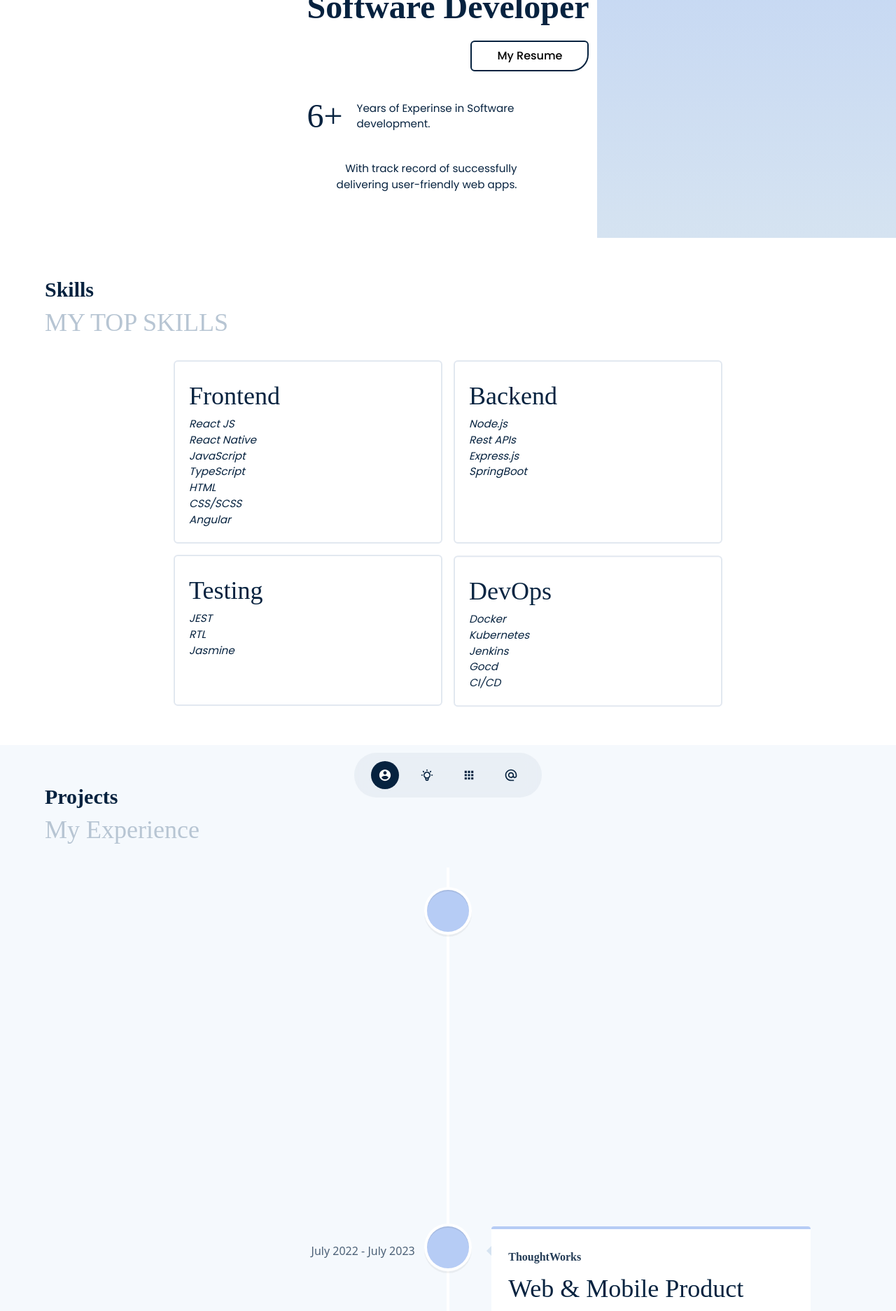
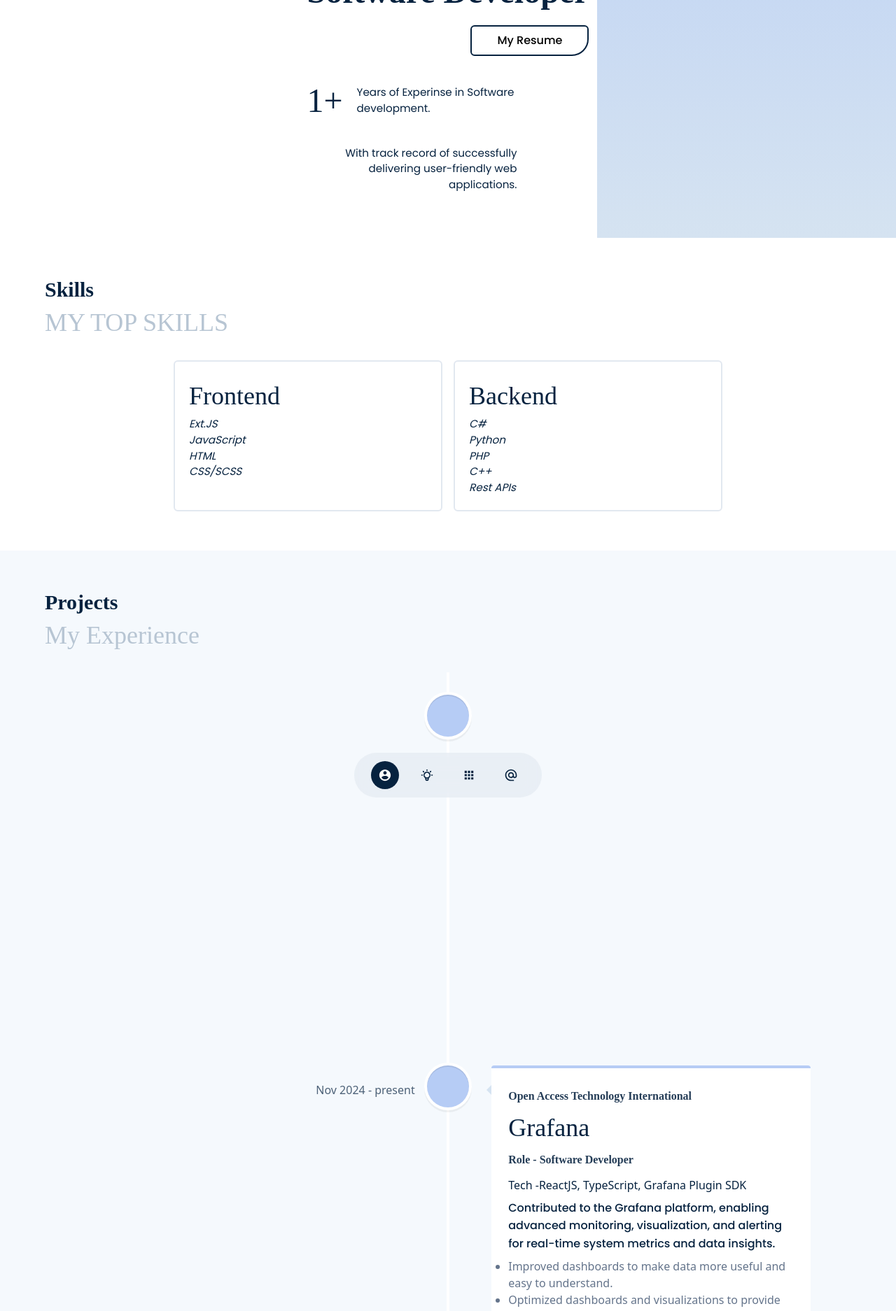
Before and after one commit to Kanish666/kanishPortfolio, a React (Vite) app: page / in a window 1280 px wide. Shown: the part 460-2334 px from the top of the page at 70% size. Built offline with nearby package versions, Linux system fonts and the light colour scheme; a web font is replaced by a local one.

Commit message:
Your commit message here

```diff
--- a/index.html
+++ b/index.html
@@ -4,7 +4,7 @@
     <meta charset="UTF-8" />
     <link rel="icon" type="image/svg+xml" href="./src/assets/images/logo1.png" />
     <meta name="viewport" content="width=device-width, initial-scale=1.0" />
-    <title>Palvi Dhawan</title>
+    <title>Kanish Dhawan</title>
   </head>
   <body>
     <div id="root"></div>
--- a/src/Content.js
+++ b/src/Content.js
@@ -10,18 +10,22 @@ import { IoMdApps } from "react-icons/io";
 export const content = {
   nav: [
     {
+      text: "Home",
       link: "#home",
       icon: IoMdContact,
     },
     {
+      text: "Skills",
       link: "#skills",
       icon: HiOutlineLightBulb,
     },
     {
+      text: "Projects",
       link: "#projects",
       icon: IoMdApps,
     },
     {
+      text: "Contact",
       link: "#contact",
       icon: MdAlternateEmail,
     },
@@ -32,11 +36,11 @@ export const content = {
     LastName: "DHAWAN",
     hero_content: [
       {
-        count: "6+",
+        count: "1+",
         text: "Years of Experinse in Software development.",
       },
       {
-        text: "With track record of successfully delivering user-friendly web apps.",
+        text: "With track record of successfully delivering user-friendly web applications.",
       },
 
     ],
@@ -47,20 +51,20 @@ export const content = {
     skills_content: [
       {
         name: "Frontend",
-        para: ["React JS", "React Native", "JavaScript", "TypeScript", "HTML", "CSS/SCSS", "Angular"],
+        para: ["Ext.JS",  "JavaScript", "HTML", "CSS/SCSS"],
       },
       {
         name: "Backend",
-        para: ["Node.js", "Rest APIs", "Express.js", "SpringBoot"],
+        para: ["C#", "Python", "PHP", "C++","Rest APIs"],
       },
-      {
-        name: "Testing",
-        para: ["JEST  ", "RTL", "Jasmine"],
-      },
-      {
-        name: "DevOps",
-        para: ["Docker", "Kubernetes", "Jenkins", "Gocd", "CI/CD"],
-      }
+      // {
+      //   name: "Testing",
+      //   para: ["JEST  ", "RTL", "Jasmine"],
+      // },
+      // {
+      //   name: "DevOps",
+      //   para: ["Docker", "Kubernetes", "Jenkins", "Gocd", "CI/CD"],
+      // }
     ],
     icon: MdArrowForward,
   },
@@ -69,24 +73,24 @@ export const content = {
     subtitle: "GET IN TOUCH",
     social_media: [
       {
-        text: "palvidhawan8@gmail.com",
+        text: "kanishdhawan2@gmail.com",
         icon: GrMail,
-        link: "mailto:palvidhawan8@gmail.com",
+        link: "mailto:kanishdhawan2@gmail.com",
       },
       {
-        text: "+91 8284913477",
+        text: "+91 9876062575",
         icon: MdCall,
-        link: "https://wa.me/8284913477",
+        link: "https://wa.me/9876062575",
       },
       {
-        text: "palvi-dhawan",
+        text: "kanish-dhawan",
         icon: FaLinkedin,
-        link: "https://www.linkedin.com/in/palvi-dhawan-5a1241136/",
+        link: "https://www.linkedin.com/in/kanish-dhawan/",
       },
       {
-        text: "palvi8",
+        text: "Kanish666",
         icon: FaGithub,
-        link: "https://github.com/palvi8",
+        link: "https://github.com/Kanish666",
       },
     ],
   },
--- a/src/components/Hero.jsx
+++ b/src/components/Hero.jsx
@@ -1,7 +1,7 @@
 import { content } from "../Content";
 const Hero = () => {
   const { hero } = content;
-const openResume = () => window.open('https://drive.google.com/file/d/1IGIWRNZSQ8Blf2wvcr5R2szsEjXtWbAX/view?usp=sharing', '_blank')
+const openResume = () => window.open('https://drive.google.com/file/d/1Lb6J40GFcO4y2Kj45LFHuPekKy_fNVh2/view?usp=sharing', '_blank')
   return (
     <section id="home" className="overflow-hidden">
       <div className="min-h-screen relative flex md:flex-row flex-col-reverse md:items-end justify-center items-center">
--- a/src/components/Services.jsx
+++ b/src/components/Services.jsx
@@ -19,50 +19,49 @@ const Services = () => {
     contentStyle={{color: '#fff', borderTop: "4px solid #B6CCF5" }}
     contentArrowStyle={{ borderRight: '7px solid  #D5E3F1' }}
     iconStyle={{ background: '#B6CCF5', color: '#fff' }}
-    date="Aug 2023 - present"
+    date="Sep 2023 - present"
   >
-    <h6>ThoughtWorks</h6>
-    <h4 className="vertical-timeline-element-title">Banking Domain</h4>
-    <h6 className="vertical-timeline-element-subtitle">Role - UI Developer</h6>
+    <h6>Open Access Technology International</h6>
+    <h4 className="vertical-timeline-element-title">AMIHeadend</h4>
+    <h6 className="vertical-timeline-element-subtitle">Role - Software Developer</h6>
     <h5 className="vertical-timeline-element-subtitle" style={{marginTop: '0.5rem'}}>
-      Tech - React Native, React JS, React-Styleguide, Jest
+      Tech - Ext JS, C#
     </h5>
     <p style={{marginTop: '0.5rem', marginBottom: '0.5rem'}}>
-    Web and mobile product design, working with Core Design System Team
+    Web Application design, working with Design System Team
     </p>
     <ul className='text-slate-500' style={{ listStyle: 'outside'}}>
-      <li>Design and Developed multiple components consumed by Web and mobile Apps.</li>
+      <li>Design and Developed multiple components consumed by Web application.</li>
       <li>Handling the different version of common components.</li>
-      <li>Migrate consumers app with the latest version of components.
+      <li> Created new displays and implemented features to enhance user experience and interface functionality.</li>
+      <li> focusing on innovative design and seamless delivery within the energy management and utility sectors.
 </li>
     </ul>
   </VerticalTimelineElement>
   <VerticalTimelineElement
     className="vertical-timeline-element--work"
-    date="July 2022 - July 2023"
+    date="Nov 2024 - present"
     contentStyle={{color: '#fff', borderTop: "4px solid #B6CCF5" }}
     contentArrowStyle={{ borderRight: '7px solid  #D5E3F1' }}
     iconStyle={{ background: '#B6CCF5', color: '#fff' }}
   >
-    <h6>ThoughtWorks</h6>
-    <h4 className="vertical-timeline-element-title">Web & Mobile Product Design & Delivery</h4>
-    <h6 className="vertical-timeline-element-subtitle">Role - UI Developer</h6>
+    <h6>Open Access Technology International</h6>
+    <h4 className="vertical-timeline-element-title">Grafana</h4>
+    <h6 className="vertical-timeline-element-subtitle">Role - Software Developer</h6>
     <h5 className="vertical-timeline-element-subtitle" style={{marginTop: '0.5rem'}}>
-    Tech - ReactJS, Storybook, material-ui, TypeScript, Jest, Springboot, Docker, Kubernetes
+    Tech -ReactJS, TypeScript, Grafana Plugin SDK
       </h5>
     <p style={{marginTop: '0.5rem', marginBottom: '0.5rem'}}>
-    Mobile and Web Product Design and Delivery  platform for school district to provide safe transport  to and form school for Disabled Children
+    Contributed to the Grafana platform, enabling advanced monitoring, visualization, and alerting for real-time system metrics and data insights.
     </p>
     <ul className='text-slate-500' style={{ listStyle: 'outside'}}>
-      <li>Mainly developed features in ReactJS.</li>
-      <li>Created new design in storybooks with template Typescript.</li>
-      <li>Took initiatives to increase the code coverage and create tech debt card for the cleanup.</li>
-      <li>Cultivated other backend devs in UI.</li>
-      <li>Showcased multiple featues owned by me to the clients.</li>
+      <li>Improved dashboards to make data more useful and easy to understand.</li>
+      <li>Optimized dashboards and visualizations to provide actionable insights for end users.</li>
+
     </ul>
 
   </VerticalTimelineElement>
-  <VerticalTimelineElement
+  {/* <VerticalTimelineElement
     className="vertical-timeline-element--work"
     date="Nov 2021 - May 2022"
     contentStyle={{color: '#fff', borderTop: "4px solid #B6CCF5" }}
@@ -136,7 +135,7 @@ const Services = () => {
       <li>Designed, developed, and maintained a responsive website using React JS.</li>
       <li>Created and implemented a Review Toolbar, consolidating ratings and reviews from various platforms into a single, streamlined toolbar.</li>
     </ul>
-  </VerticalTimelineElement>
+  </VerticalTimelineElement> */}
 
 </VerticalTimeline>
       </div>
```
